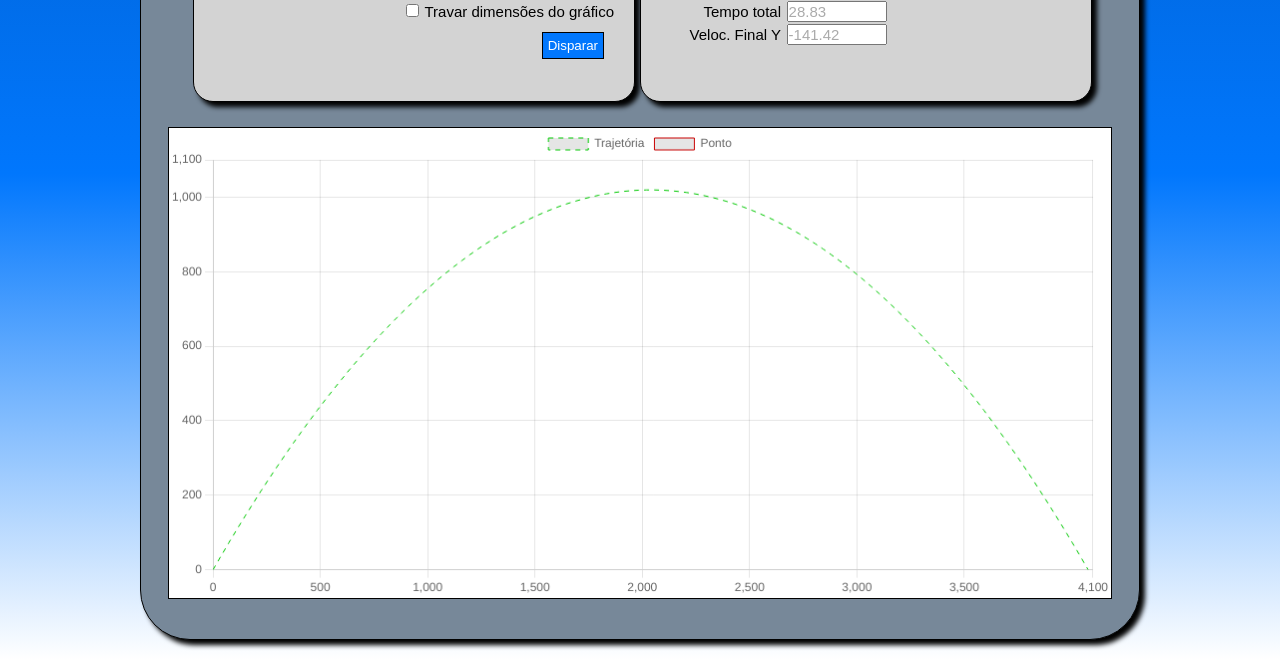
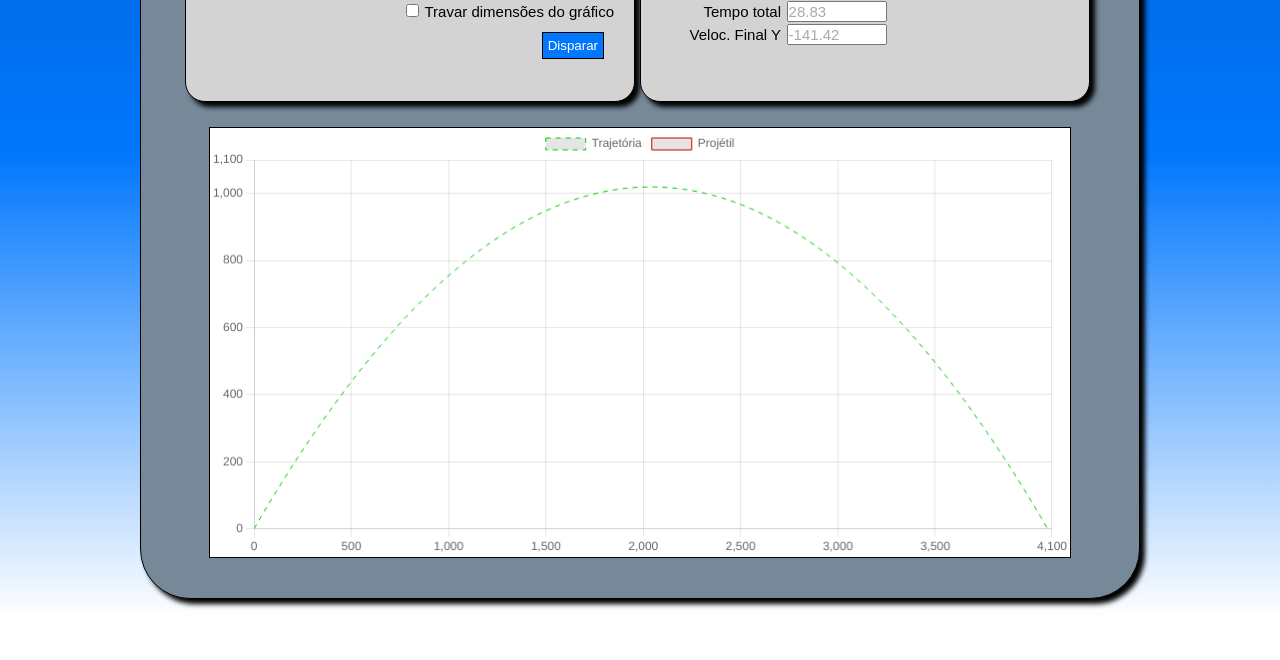
Before and after one commit to AlessandroFeitosa/Lancamento, a plain HTML site: page index.html in a window 1280 px wide. Shown: the part 312-972 px from the top of the page. After the commit the page ends 931 px from the top, so only its background shows below. Drawn offline with nearby package versions, Linux system fonts and the light colour scheme.

Commit message:
atualizacao

```diff
--- a/scripts.js
+++ b/scripts.js
@@ -153,7 +153,7 @@ function geraGrafico(vetorDist, vetorAltura, alcance, altura) {
       borderDash: [5, 5], //Estilo da linha
     },
     { //Série 2 (Projétil)
-      label: 'Ponto', //Nome da Série
+      label: 'Projétil', //Nome da Série
       borderColor: 'rgba(200, 0, 0, 1)', //Cor da Série
       pointRadius: 5,
     },
--- a/style.css
+++ b/style.css
@@ -39,6 +39,7 @@ body {
     margin: 0, auto;
     text-align: center;
     background-image: linear-gradient(var(--seventh-color), var(--sixth-color), var(--fourth-color));
+    background-repeat:no-repeat;
 }
 
 h1 {
@@ -58,7 +59,7 @@ canvas {
 
 /* -------------- SEÇÃO --------------- */
 .janela {
-    max-width: 100rem;
+    min-width: 100rem;
     margin: 2rem;
     padding: 2rem;
     background-color: var(--first-color);
@@ -68,6 +69,7 @@ canvas {
     display: flex;
     flex-direction: column;
     align-items: center;
+    overflow-wrap:break-word;
 }
 
 /* -------------- SEÇÃO --------------- */
@@ -90,6 +92,7 @@ canvas {
     border-radius: 2rem;
     background-color: var(--second-color);
     height: 25rem;
+    width: 45rem;
 }
 
 /* Caixa de saída de resultados */
@@ -101,6 +104,7 @@ canvas {
     border-radius: 2rem;
     background-color: var(--second-color);
     height: 25rem;
+    width: 45rem;
 }
 
 /* Rótulos dos campos de entrada */
@@ -155,7 +159,7 @@ canvas {
 /* Caixa do gráfico */
 .grafico {
     margin: 2rem;
-    width: 100%;
+    width: 90%;
     display: flex;
     justify-content: center;
     align-items: center;
```
